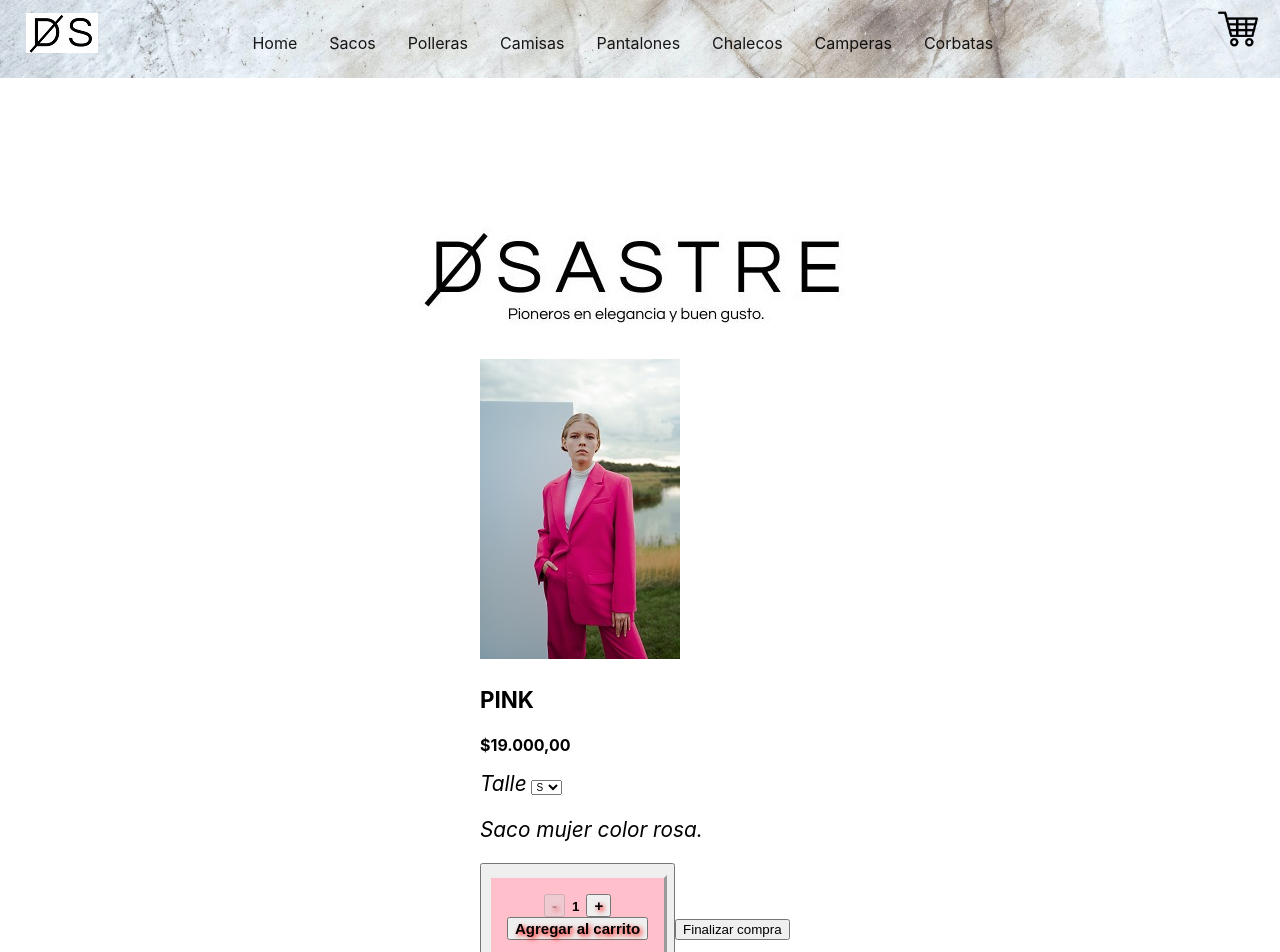
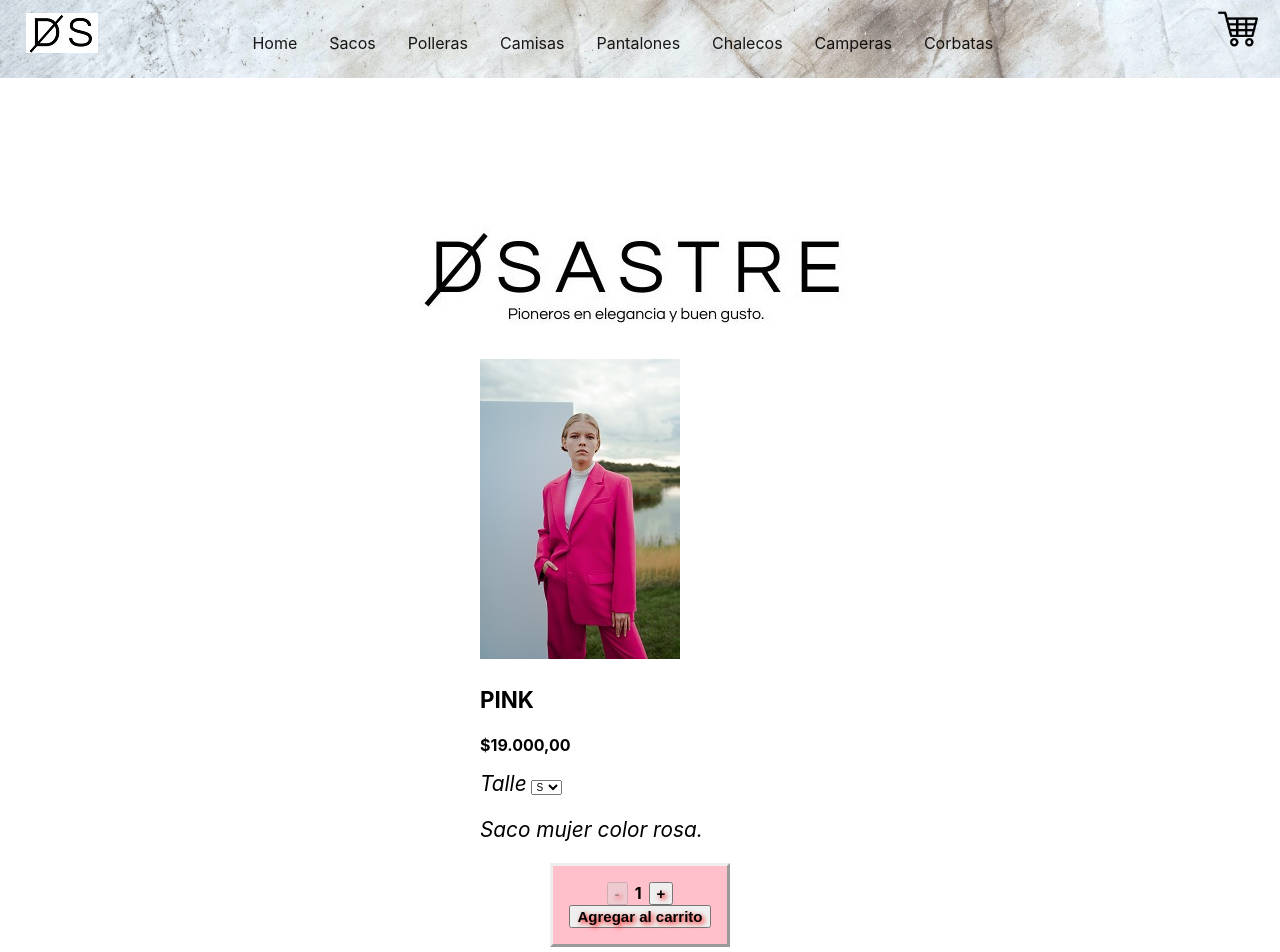
Before and after one commit to eugeperonace/projectReactDsastre, a React (Create React App) app: page /detail/1 in a window 1280 px wide. Shown: the top 952 px of the page. Built offline with nearby package versions, Linux system fonts and the light colour scheme.

Commit message:
Desafío: Sincronizar counter

```diff
--- a/src/Components/ItemDetail/ItemDetail.js
+++ b/src/Components/ItemDetail/ItemDetail.js
@@ -1,14 +1,15 @@
-import React from "react"
+import React, {useState} from "react"
 import ItemCount from "../ItemCount/itemCount";
 import "./styles.css";
 import {Link} from 'react-router-dom';
 
 const ItemDetail = ({product}) =>{
+    const [goToCart, setGoToCart] = useState(false);
 
    const {img, name, price, description}= product;
 
     const onAdd = (quantity) =>{
-        console.log(`¡Compraste ${quantity} unidades!`);
+        setGoToCart(true);
     }
 console.log(product)
     return(
@@ -26,12 +27,11 @@ console.log(product)
                         </select>
                         <p>{description}</p>
                     </div>
-                    <button>
-                        <ItemCount initial={1} stock={product.stock} onAdd={onAdd}/>
-                    </button>
-                    <Link to="/cart">
-                        <button>Finalizar compra</button>
-                    </Link>
+                    {
+                        goToCart
+                            ? <Link to="/cart" className="checkOut">Finalizar compra</Link>
+                            : <ItemCount initial={1} stock={product.stock} onAdd={onAdd}/>
+                    }
                 </div>
             </div>
         </div>
--- a/src/Components/ItemDetail/styles.css
+++ b/src/Components/ItemDetail/styles.css
@@ -28,3 +28,11 @@ select {
     font-size: 10px;
     margin-left: 0.3rem;
 }
+.checkOut{
+    background-color: rgb(211, 211, 211);
+    font-weight: bold;
+    text-decoration: none;
+    font-size: 1.2rem;
+    border: outset;
+    padding: 2px;
+}
```
